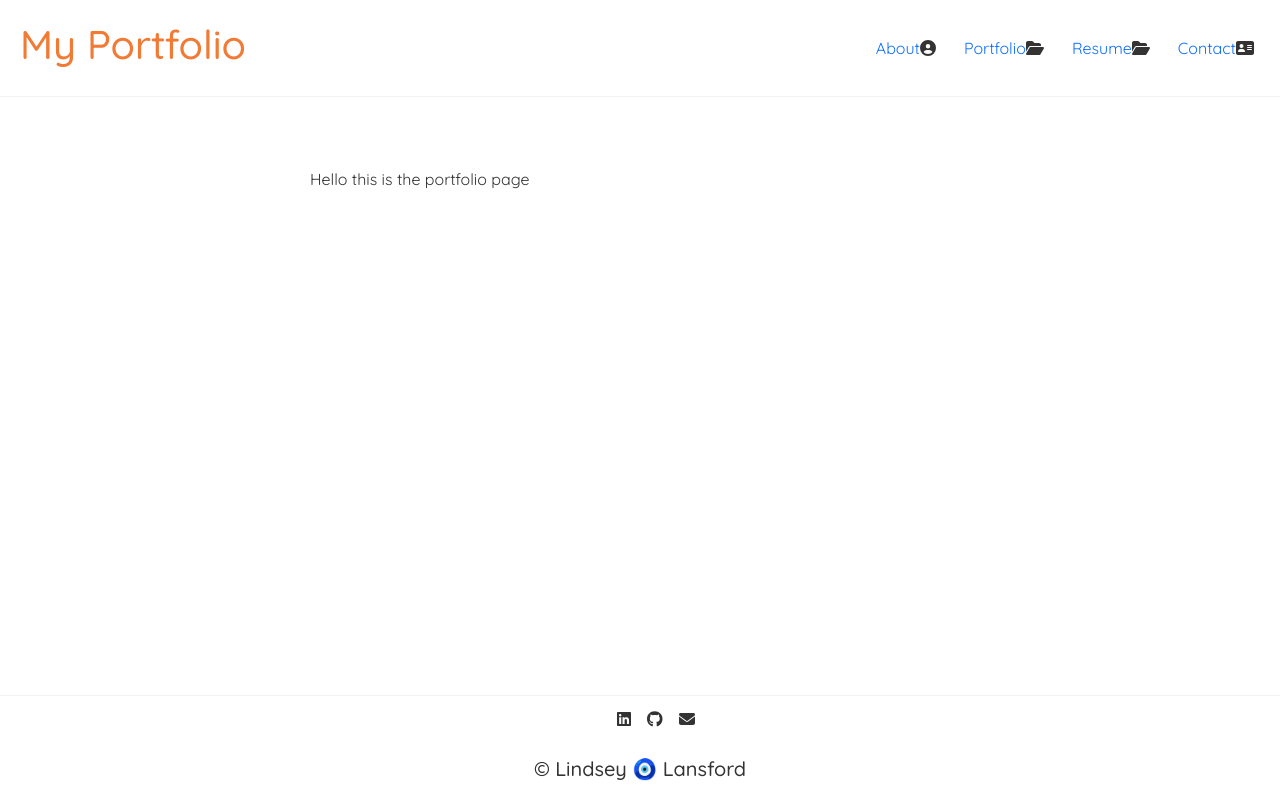
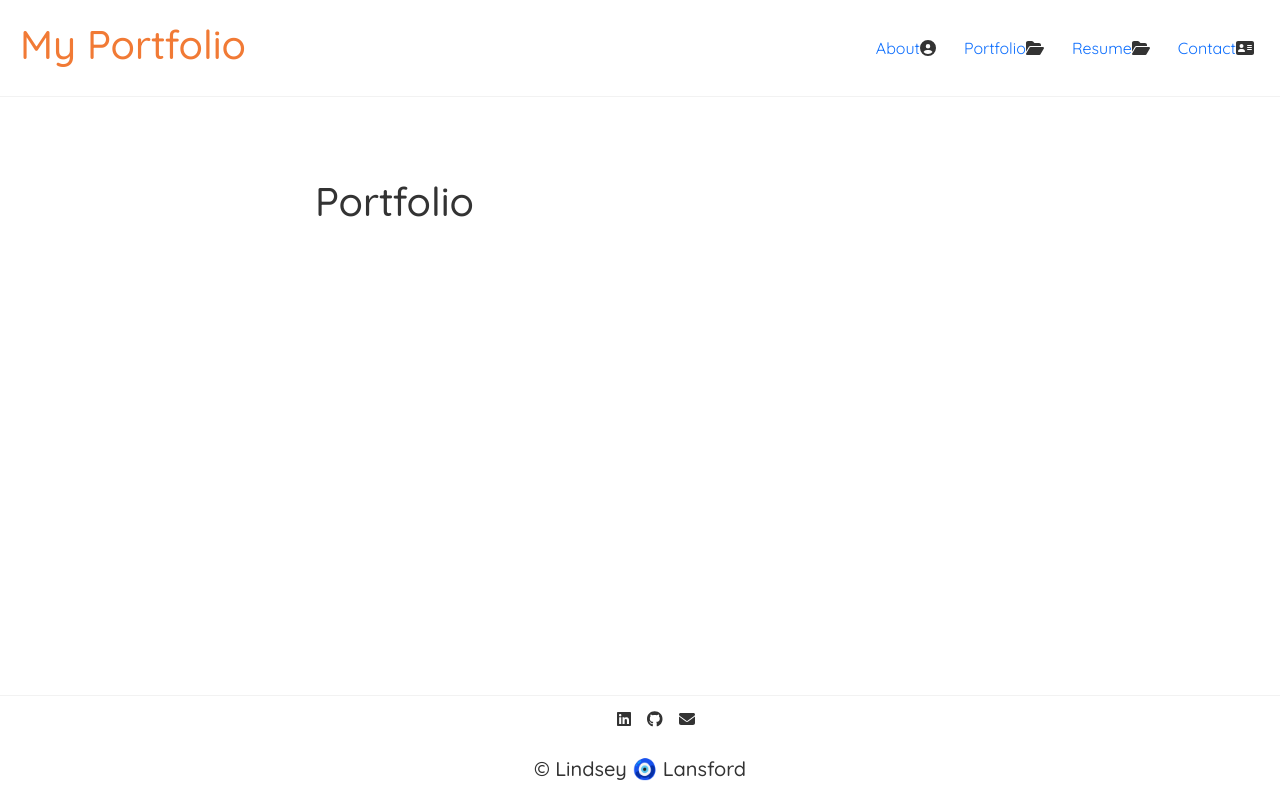
Before and after one commit to lindsey-lansford/react-portfolio, a React (Create React App) app: page /portfolio in a window 1280 px wide. Built offline with nearby package versions, Linux system fonts and the light colour scheme.

Commit message:
adding headers

```diff
--- a/src/App.js
+++ b/src/App.js
@@ -1,4 +1,4 @@
-import { BrowserRouter, Route, Routes,  } from "react-router-dom";
+import { BrowserRouter, Route, Routes } from "react-router-dom";
 import About from './components/About';
 import Contact from './components/Contact';
 import Home from './components/Home';
--- a/src/components/Portfolio.js
+++ b/src/components/Portfolio.js
@@ -2,7 +2,9 @@
 
 const Portfolio = () => {
   return (
-    <div className="portfolio-page-container">Hello this is the portfolio page</div>
+    <div className="portfolio-page-container">
+      <h1 className="title">Portfolio</h1>
+    </div>
   )
 }
 
--- a/src/components/Resume.js
+++ b/src/components/Resume.js
@@ -2,7 +2,9 @@
 
 const Resume = () => {
   return (
-    <div className="resume-page-container">Hello this is the resume page</div>
+    <div className="resume-page-container">
+      <h1 className="title">Resume</h1>
+    </div>
   )
 }
 
```
